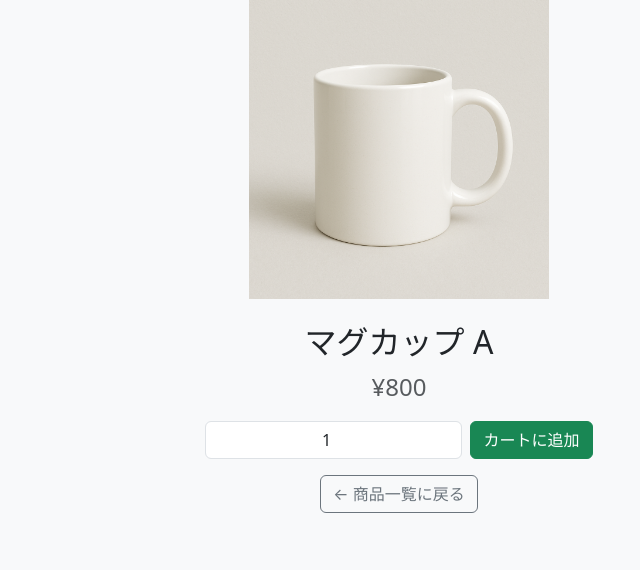
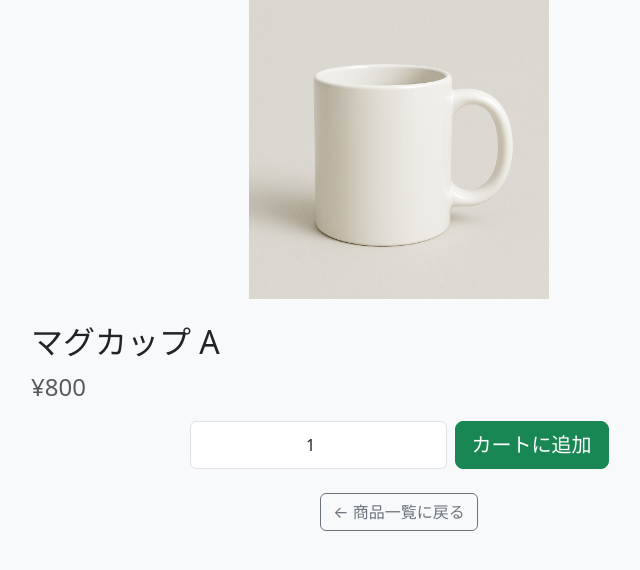
Before and after one commit to Tos0301/experiment-site, a Flask app: a page that uses templates/product.html in a window 1280 px wide. Shown: the part 49-619 px from the top of the page, without its empty margins (241-881 px from the left). Run offline with Flask 3, Linux system fonts and the light colour scheme.

Commit message:
Adjust product page for experimental group layout

```diff
--- a/templates/product.html
+++ b/templates/product.html
@@ -3,7 +3,6 @@
 <head>
     <meta charset="UTF-8">
     <title>{{ product.name }}</title>
-    <!-- Bootstrap CDN -->
     <link href="https://cdn.jsdelivr.net/npm/bootstrap@5.3.0/dist/css/bootstrap.min.css" rel="stylesheet">
 
     <style>
@@ -57,7 +56,6 @@
     </script>
 </head>
 <body class="bg-light">
-
     <!-- カートアイコン -->
     <div id="cart-icon" onclick="window.location.href='/cart'">
         🛒<span id="cart-badge">0</span>
@@ -65,17 +63,23 @@
 
     <div class="container mt-5">
         <div class="row justify-content-center">
-            <div class="col-md-6 text-center">
-                <img src="{{ url_for('static', filename='images/' + product.image) }}" alt="{{ product.name }}" class="img-fluid mb-4" style="max-height: 300px;">
+            <div class="col-md-8">
+                <div class="text-center">
+                    <img src="{{ url_for('static', filename='images/' + product.image) }}"
+                         alt="{{ product.name }}" class="img-fluid mb-4" style="max-height: 300px;">
+                </div>
                 <h2>{{ product.name }}</h2>
                 <p class="fs-4 text-muted">¥{{ product.price }}</p>
 
-                <form onsubmit="addToCart(event, '{{ product.id }}')" class="d-flex justify-content-center gap-2 mb-3">
+                <form onsubmit="addToCart(event, '{{ product.id }}')"
+                      class="d-flex gap-2 mb-4 {% if group == 'exp' %}justify-content-start{% else %}justify-content-center{% endif %}">
                     <input type="number" id="quantity" name="quantity" value="1" min="1" class="form-control w-auto text-center">
-                    <button type="submit" class="btn btn-success">カートに追加</button>
+                    <button type="submit" class="btn btn-success btn-lg">カートに追加</button>
                 </form>
 
-                <a href="/" class="btn btn-outline-secondary">← 商品一覧に戻る</a>
+                <div class="{% if group == 'exp' %}text-start{% else %}text-center{% endif %}">
+                    <a href="/" class="btn btn-outline-secondary">← 商品一覧に戻る</a>
+                </div>
             </div>
         </div>
     </div>
```
